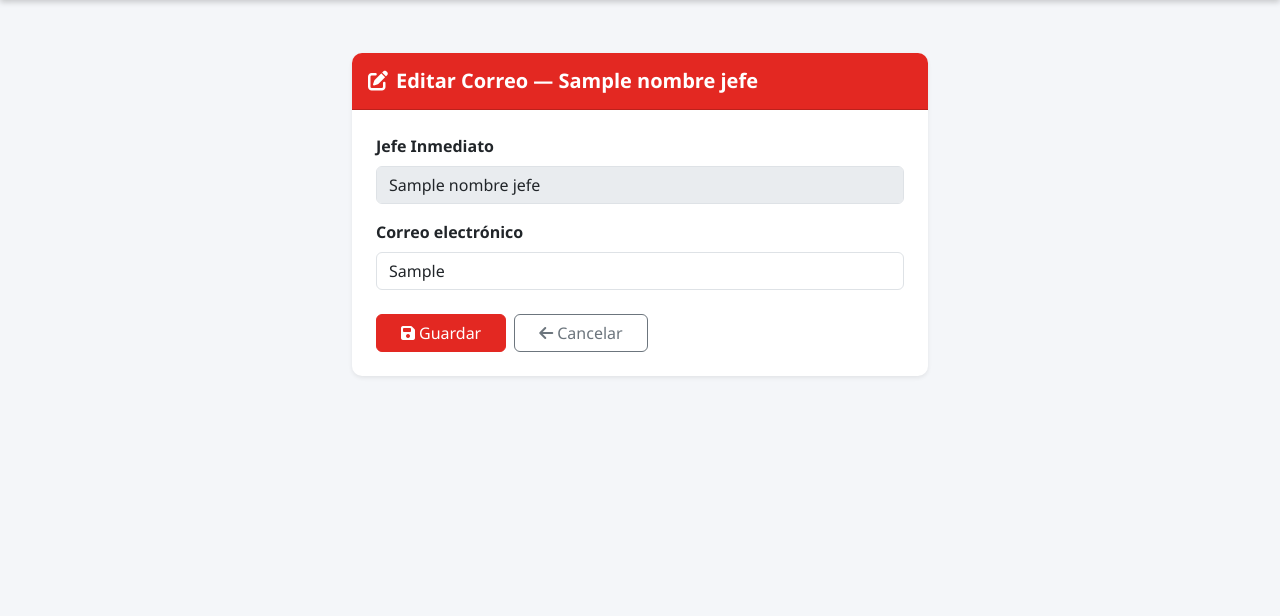
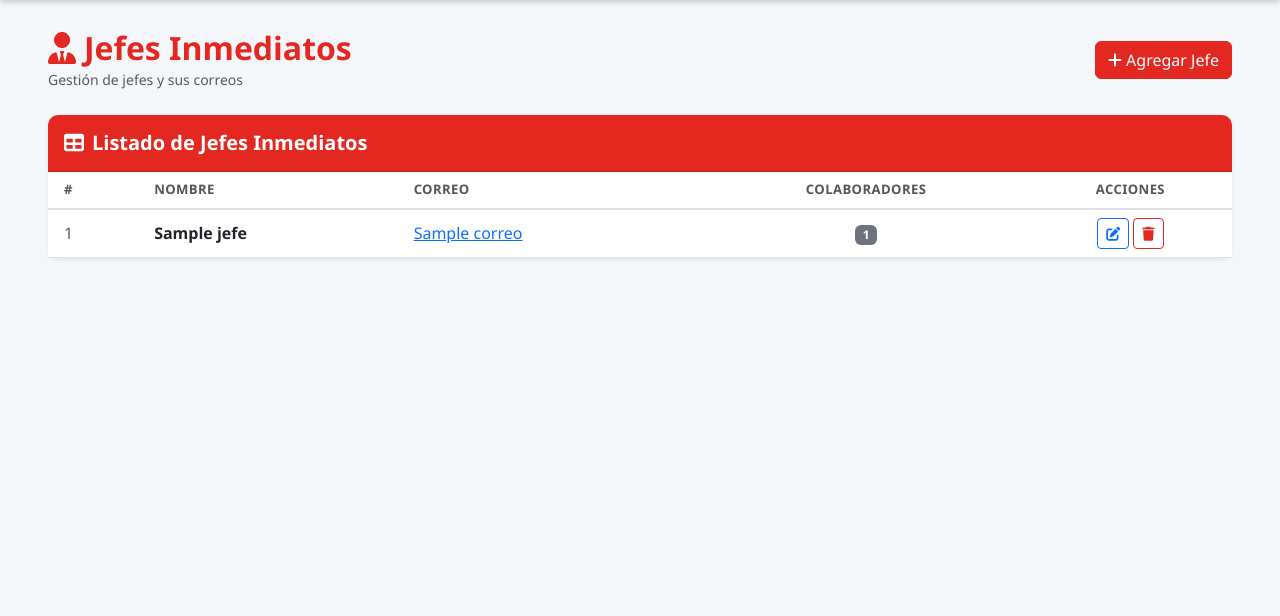
Before and after one commit to Corzito/proyecto_jefecito, a Django app: template _periodo_de_prueba/templates/_periodo_de_prueba/jefes/lista.html in a window 1280 px wide. Shown: the part 58-674 px from the top of the page. Run offline with Django 3.2, Linux system fonts and the light colour scheme; the template is opened without the code that fills it: most values are stand-ins (such as "Sample title", 1, 10 or a date in 2020).

Commit message:
feat: vista jefes inmediatos con edicion de correo

```diff
--- a/_periodo_de_prueba/templates/_periodo_de_prueba/jefes/lista.html
+++ b/_periodo_de_prueba/templates/_periodo_de_prueba/jefes/lista.html
@@ -1,35 +1,82 @@
 {% extends 'base.html' %}
-{% block title %}Editar Correo Jefe{% endblock %}
+
+{% block title %}Jefes Inmediatos{% endblock %}
+
 {% block content %}
-<div class="container mt-4" style="max-width:600px;">
+<div class="container-fluid px-4">
+
+  <div class="d-flex justify-content-between align-items-center mb-4">
+    <div>
+      <h2 class="mb-0 fw-bold" style="color: #E32822;">
+        <i class="fas fa-user-tie me-2"></i>Jefes Inmediatos
+      </h2>
+      <small class="text-muted">Gestión de jefes y sus correos</small>
+    </div>
+    <a href="{% url 'periodo:agregar_jefe' %}" class="btn btn-danger">
+      <i class="fas fa-plus me-1"></i>Agregar Jefe
+    </a>
+  </div>
+
   <div class="card shadow-sm border-0">
-        <div class="card-header text-white py-3" style="background-color:#E32822;">
+    <div class="card-header text-white py-3" style="background-color: #E32822;">
       <h5 class="mb-0 fw-bold">
-                <i class="fas fa-edit me-2"></i>Editar Correo — {{ nombre_jefe }}
+        <i class="fas fa-table me-2"></i>Listado de Jefes Inmediatos
       </h5>
     </div>
-        <div class="card-body p-4">
-            <form method="POST">
-                {% csrf_token %}
-                <input type="hidden" name="nombre_jefe" value="{{ nombre_jefe }}">
-                <div class="mb-3">
-                    <label class="form-label fw-semibold">Jefe Inmediato</label>
-                    <input type="text" class="form-control" value="{{ nombre_jefe }}" disabled>
-                </div>
-                <div class="mb-3">
-                    <label class="form-label fw-semibold">Correo electrónico</label>
-                    <input type="email" name="correo_jefe" class="form-control"
-                           value="{{ correo_actual }}" placeholder="correo@empresa.com">
-                </div>
-                <div class="d-flex gap-2 mt-4">
-                    <button type="submit" class="btn btn-danger px-4">
-                        <i class="fas fa-save me-1"></i>Guardar
-                    </button>
-                    <a href="{% url 'periodo:lista_jefes' %}" class="btn btn-outline-secondary px-4">
-                        <i class="fas fa-arrow-left me-1"></i>Cancelar
+    <div class="card-body p-0">
+      <div class="table-responsive">
+        <table class="table table-hover align-middle mb-0">
+          <thead style="background-color: #f8f9fa;">
+            <tr>
+              <th class="px-3">#</th>
+              <th>Nombre</th>
+              <th>Correo</th>
+              <th class="text-center">Colaboradores</th>
+              <th class="text-center">Acciones</th>
+            </tr>
+          </thead>
+          <tbody>
+            {% for jefe in jefes %}
+            <tr>
+              <td class="px-3 text-muted">{{ forloop.counter }}</td>
+              <td class="fw-semibold">{{ jefe.nombre }}</td>
+              <td>
+                {% if jefe.correo %}
+                  <a href="mailto:{{ jefe.correo }}">{{ jefe.correo }}</a>
+                {% else %}
+                  <span class="badge bg-warning text-dark">
+                    <i class="fas fa-exclamation-triangle me-1"></i>Sin correo
+                  </span>
+                {% endif %}
+              </td>
+              <td class="text-center">
+                <span class="badge bg-secondary">{{ jefe.colaboradores.count }}</span>
+              </td>
+              <td class="text-center">
+                <div class="d-flex gap-1 justify-content-center">
+                  <a href="{% url 'periodo:editar_jefe' jefe.pk %}"
+                     class="btn btn-sm btn-outline-primary" title="Editar">
+                    <i class="fas fa-edit"></i>
+                  </a>
+                  <a href="{% url 'periodo:eliminar_jefe' jefe.pk %}"
+                     class="btn btn-sm btn-outline-danger" title="Eliminar">
+                    <i class="fas fa-trash"></i>
                   </a>
                 </div>
-            </form>
+              </td>
+            </tr>
+            {% empty %}
+            <tr>
+              <td colspan="5" class="text-center py-5 text-muted">
+                <i class="fas fa-user-tie fa-3x mb-3 d-block"></i>
+                No hay jefes registrados.
+                <a href="{% url 'periodo:agregar_jefe' %}" class="d-block mt-2">Agregar el primero</a>
+              </td>
+            </tr>
+            {% endfor %}
+          </tbody>
+        </table>
+      </div>
     </div>
   </div>
 </div>
```
Lines whose indentation alone changed are shown as unchanged.
